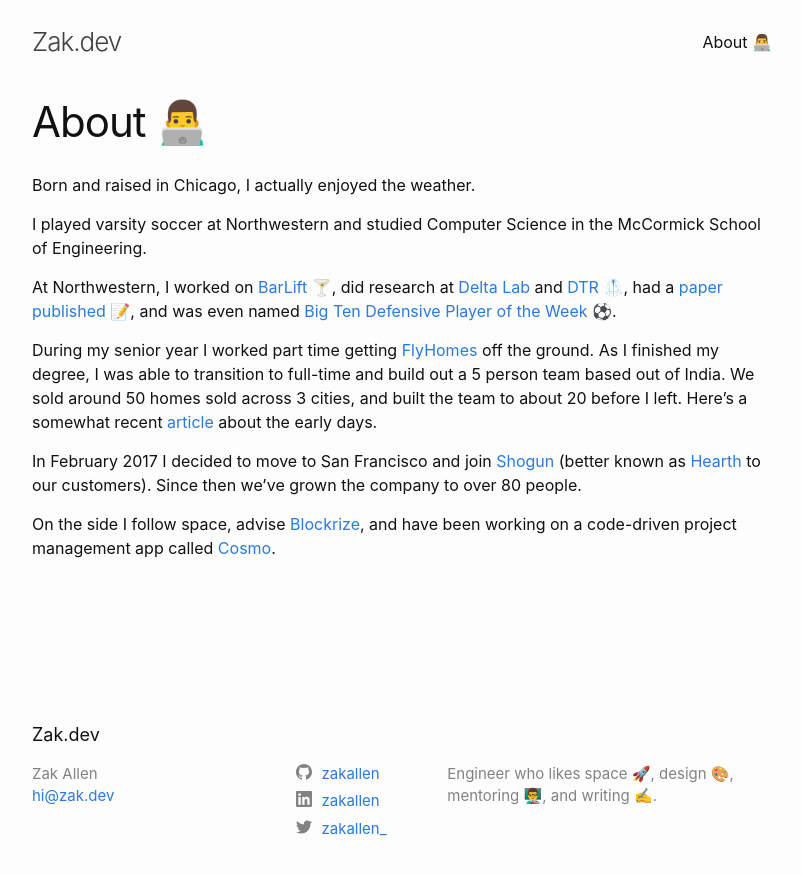
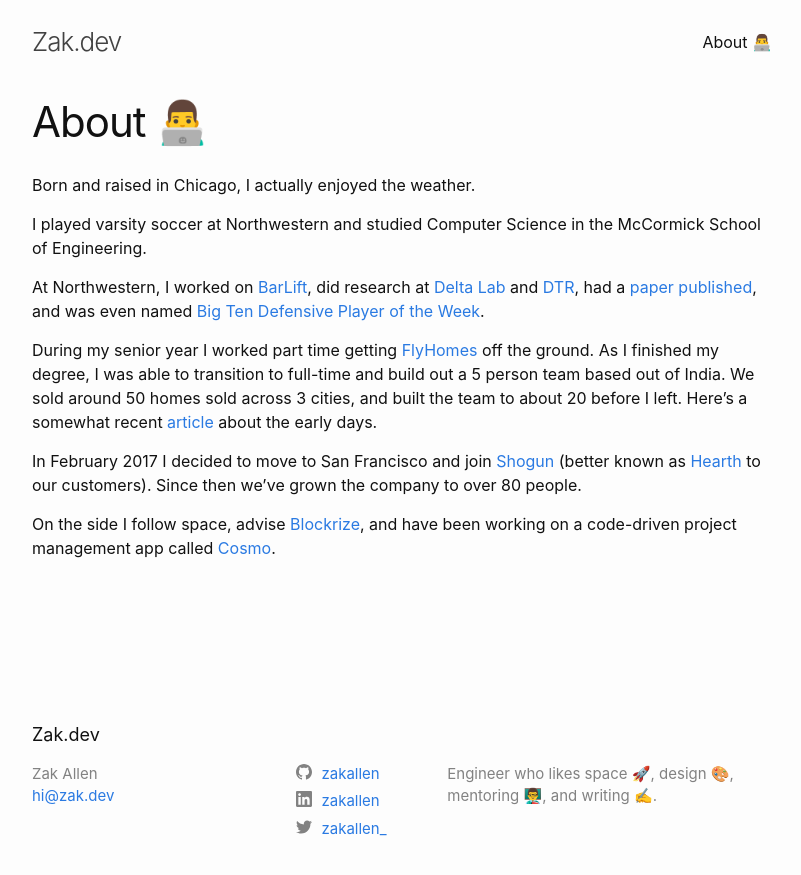
Before and after one commit to zakallen/zak.dev, a Jekyll site: the page built from about.markdown, in a window 1280 px wide. Shown: the top 875 px of the page, without its empty margins (238-1039 px from the left). Built offline with Jekyll 4.4.1, drawn with Linux system fonts in a browser that asks for light colours.

Commit message:
favicon and seo plugin

```diff
--- a/_config.yml
+++ b/_config.yml
@@ -29,12 +29,13 @@ url: "https://zakallen.github.io" # the base hostname & protocol for your site,
 twitter_username: zakallen_
 github_username:  zakallen
 linkedin_username: zakallen
-# google_analytics:
+google_analytics: UA-87145205-1
 
 # Build settings
 theme: minima
 plugins:
   - jekyll-feed
+  - jekyll-seo-tag
 
 # Exclude from processing.
 # The following items will not be processed, by default.
--- a/_includes/head.html
+++ b/_includes/head.html
@@ -4,6 +4,7 @@
   <meta name="viewport" content="width=device-width, initial-scale=1">
   {%- seo -%}
   <link rel="stylesheet" href="{{ "/assets/main.css" | relative_url }}">
+  <link rel="shortcut icon" type="image/png" href="assets/favicon.png">
   {%- feed_meta -%}
   {%- if jekyll.environment == 'production' and site.google_analytics -%}
     {%- include google-analytics.html -%}
--- a/_posts/2020-06-18-initial-commit.markdown
+++ b/_posts/2020-06-20-initial-commit.markdown
@@ -23,7 +23,7 @@ A million dollars. Someone could eventually buy it for that much. Wait, a billio
 
 I wonder where we should put the campus. I like the idea of everyone being remote, but an office in the early days could make the innovation happen faster.
 
-Wait, I need a name. No vowels, .io for sure. Something totally independent of the service we provide. I don't want to be the next 24 hour fitness. Something like Lime, or Uber, or Zoom. It's gotta be one syllable, easy to spell, easy to say. But I need to be able to have a good domain name. Nothing like justuse[name]co.io.
+Wait, I need a name. No vowels, .io for sure. Something totally independent of the service we provide. I don't want to be the next 24 Hour Fitness. Something like Lime, or Uber, or Zoom. It's gotta be one syllable, easy to spell, easy to say. But I need to be able to have a good domain name. Nothing like justuse[name]co.io.
 
 *\*Slack notification from 9-5\**
 
--- a/about.markdown
+++ b/about.markdown
@@ -9,9 +9,9 @@ Born and raised in Chicago, I actually enjoyed the weather.
 I played varsity soccer at Northwestern and studied Computer Science in the
 McCormick School of Engineering.
 
-At Northwestern, I worked on [BarLift][barlift] 🍸, did research at [Delta Lab][delta-lab]
-and [DTR][dtr] 🥼, had a [paper published][gaze] 📝,
-and was even named [Big Ten Defensive Player of the Week][nusports] ⚽️.
+At Northwestern, I worked on [BarLift][barlift], did research at [Delta Lab][delta-lab]
+and [DTR][dtr], had a [paper published][gaze],
+and was even named [Big Ten Defensive Player of the Week][nusports].
 
 During my senior year I worked part time getting [FlyHomes][flyhomes] off the ground.
 As I finished my degree, I was able to transition to full-time and build out a 5 person
--- a/index.markdown
+++ b/index.markdown
@@ -4,4 +4,4 @@ layout: home
 
 Currently VP of Engineering @ [Shogun](https://shoguninc.com).
 Previously Lead Engineer @ [FlyHomes](https://flyhomes.com).
-Working on [Cosmo](https://cosmolabs.io).
+Side hustling on [Cosmo](https://cosmolabs.io).
```
Also changed, not shown: other parts of _posts/2020-06-20-initial-commit.markdown (+1 -1 lines), assets/favicon.png (added), 7 other files.
